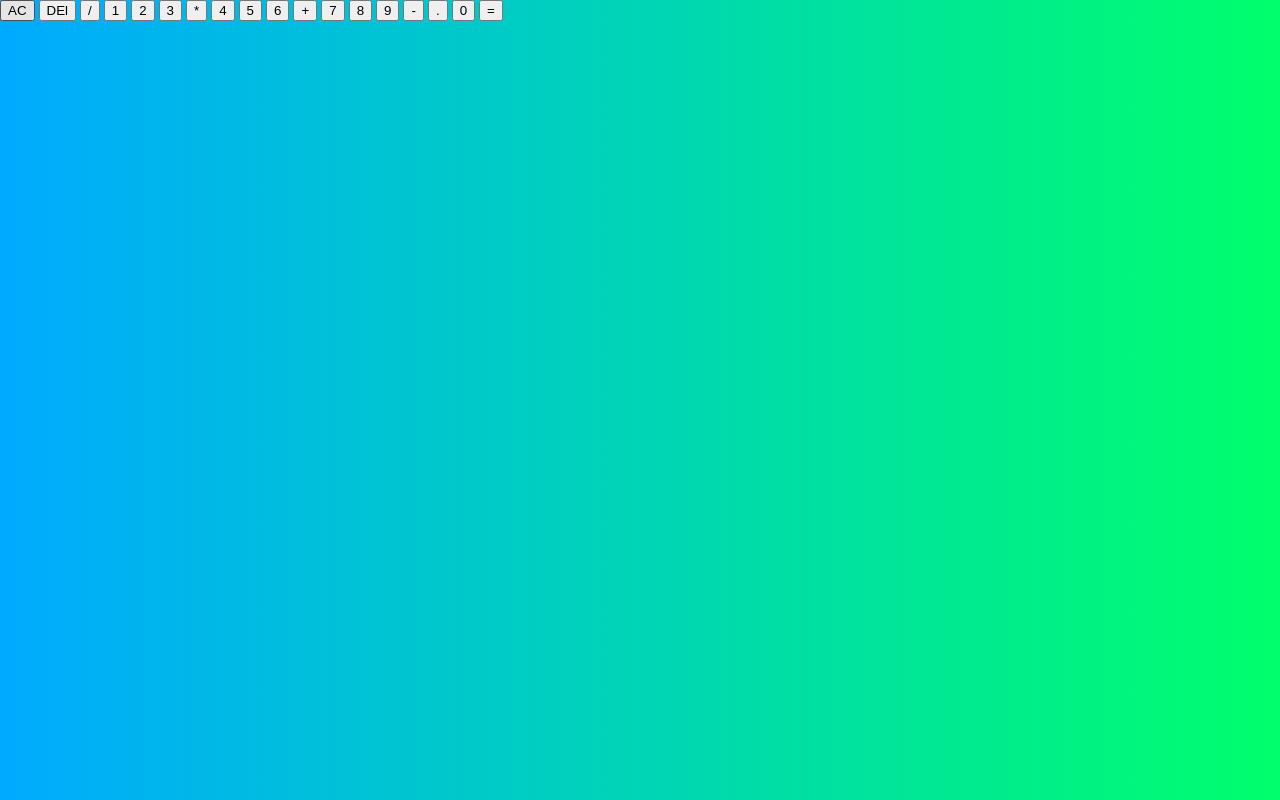
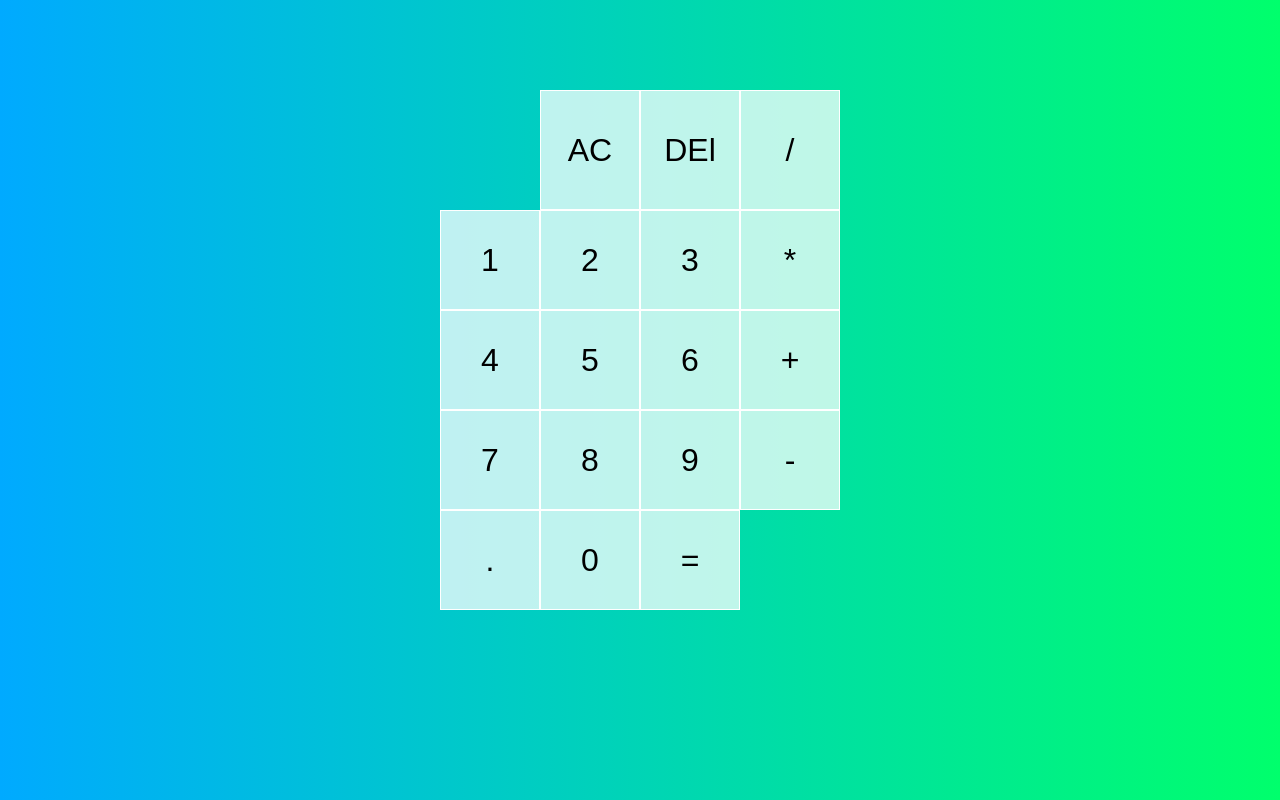
Before and after one commit to chapimenge3/Calculator-by-Js, a plain HTML site: page index.html in a window 1280 px wide. Drawn offline with Linux system fonts and the light colour scheme.

Commit message:
calculator grid

```diff
--- a/style.css
+++ b/style.css
@@ -10,3 +10,20 @@ body {
     margin: 0;
     background: linear-gradient(to right, #00AAFF, #00FF6C);
 }
+
+.calculator-grid {
+    display: grid;
+    justify-content: center;
+    align-content: center;
+    min-height: 100vh;
+    grid-template-columns: repeat(4, 100px);
+    grid-template-rows: minmax(120px, auto) repeat(5, 100px);
+}
+
+.calculator-grid>button {
+    cursor: pointer;
+    font-size: 2rem;
+    border: 1px solid white;
+    outline: none;
+    background-color: rgba(255, 255, 255, .75);
+}
```
